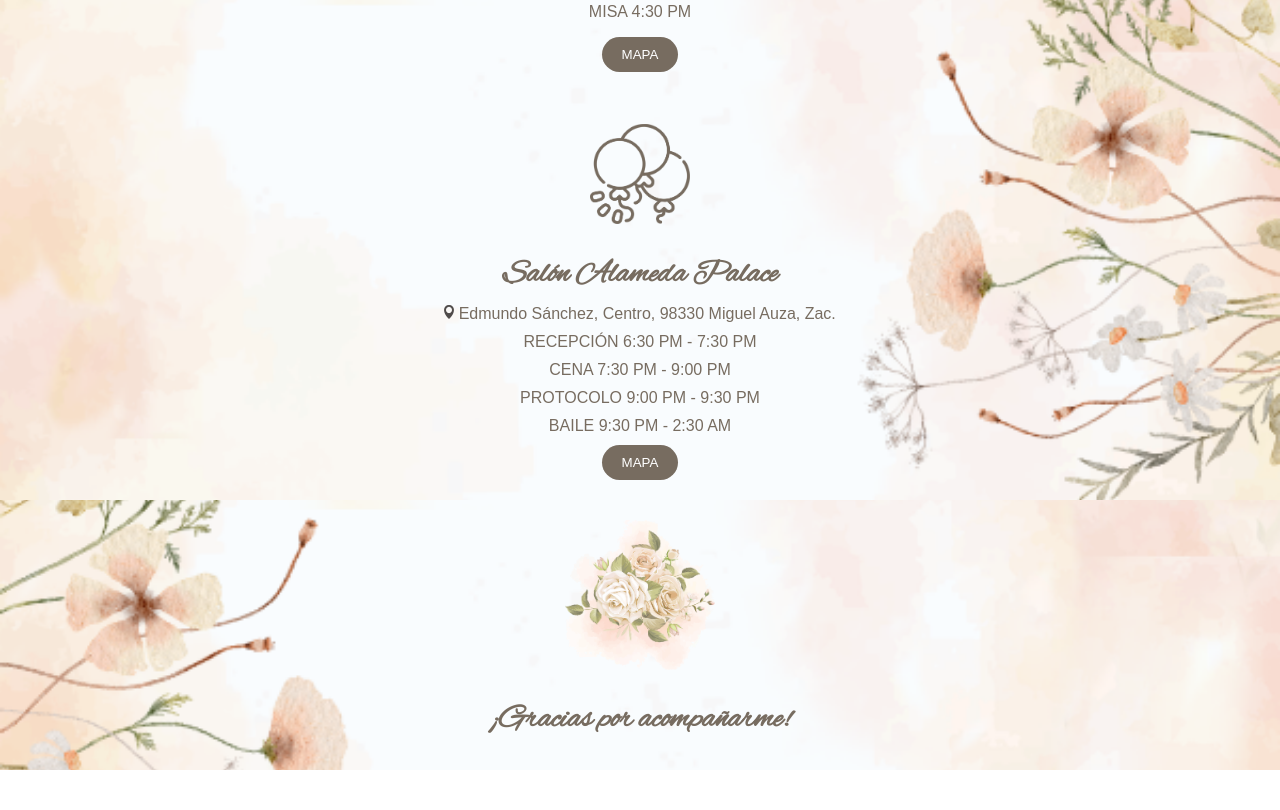
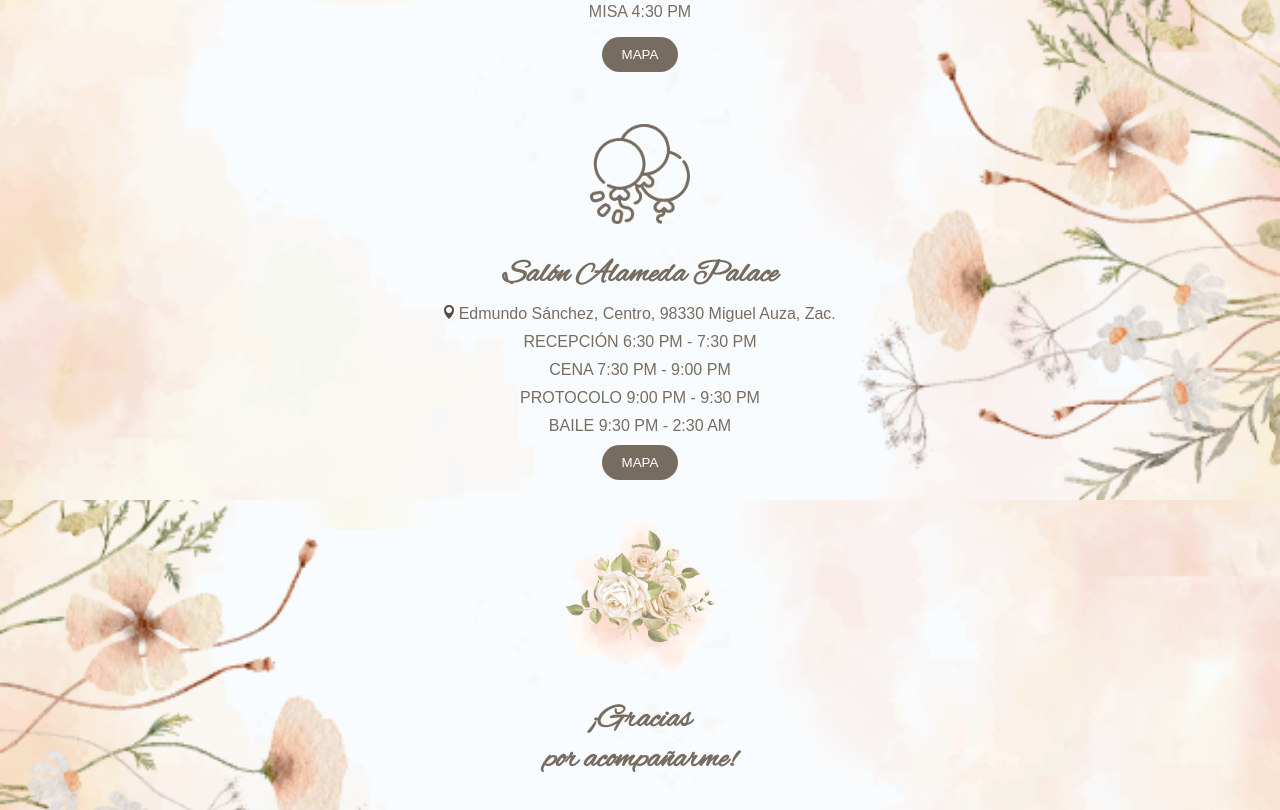
Before and after one commit to LizzullyJ/xv_valeria, a plain HTML site: page index.html in a window 1280 px wide. Shown: the part 863-1673 px from the top of the page. Before the commit the page ends 1633 px from the top, so only its background shows below. Drawn offline with Linux system fonts and the light colour scheme; a web font is replaced by a local one.

Commit message:
gracias2

```diff
--- a/index.html
+++ b/index.html
@@ -72,7 +72,7 @@
             <div class="container">
                 <img src="assets/flor1.png" alt="Foto de Agradecimiento"
                     class="foto-agradecimiento">
-                <h2 class="titulo">¡Gracias por acompañarme!</h2>
+                <h2 class="titulo">¡Gracias<br>por acompañarme!</h2>
             </div>
         </section>
 
```
